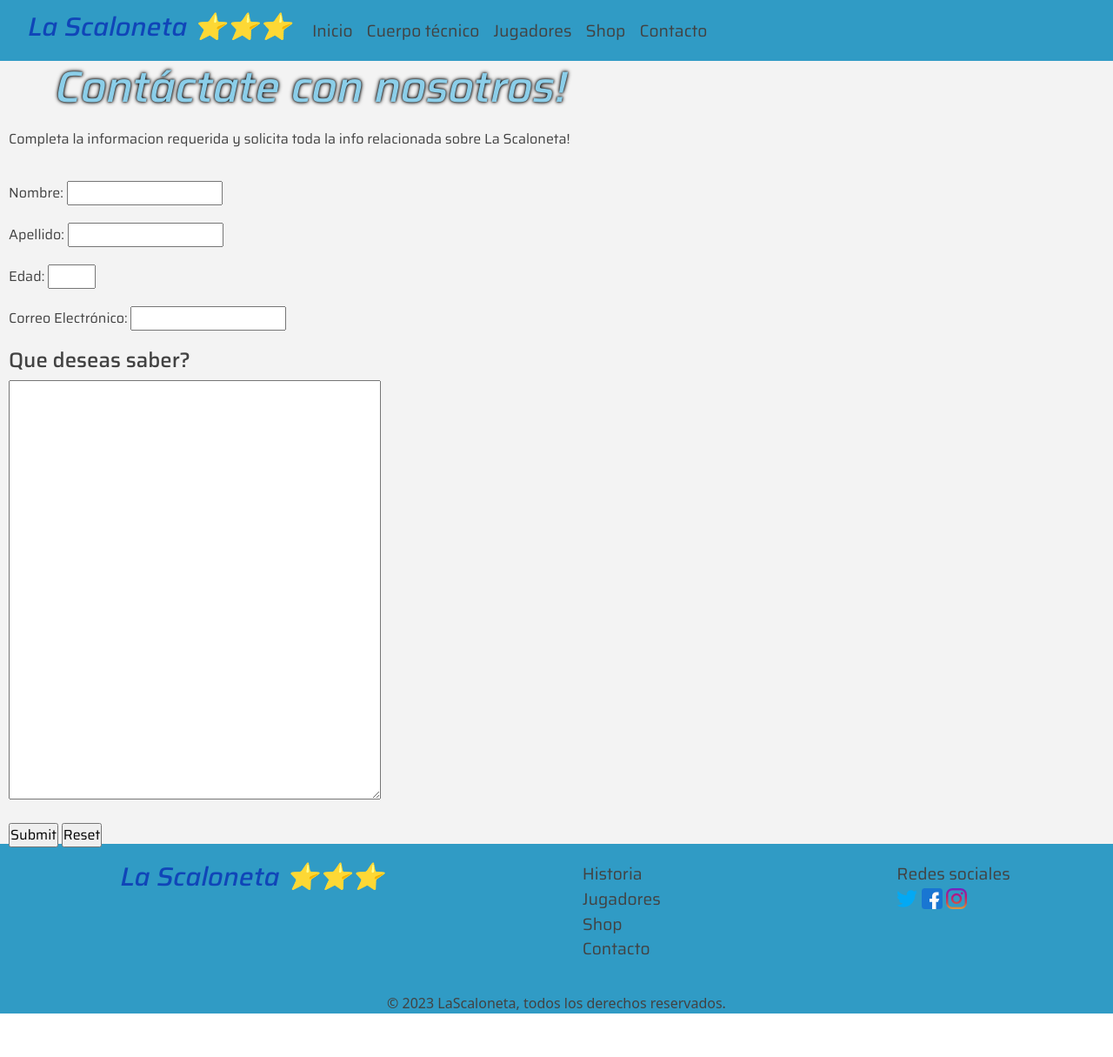
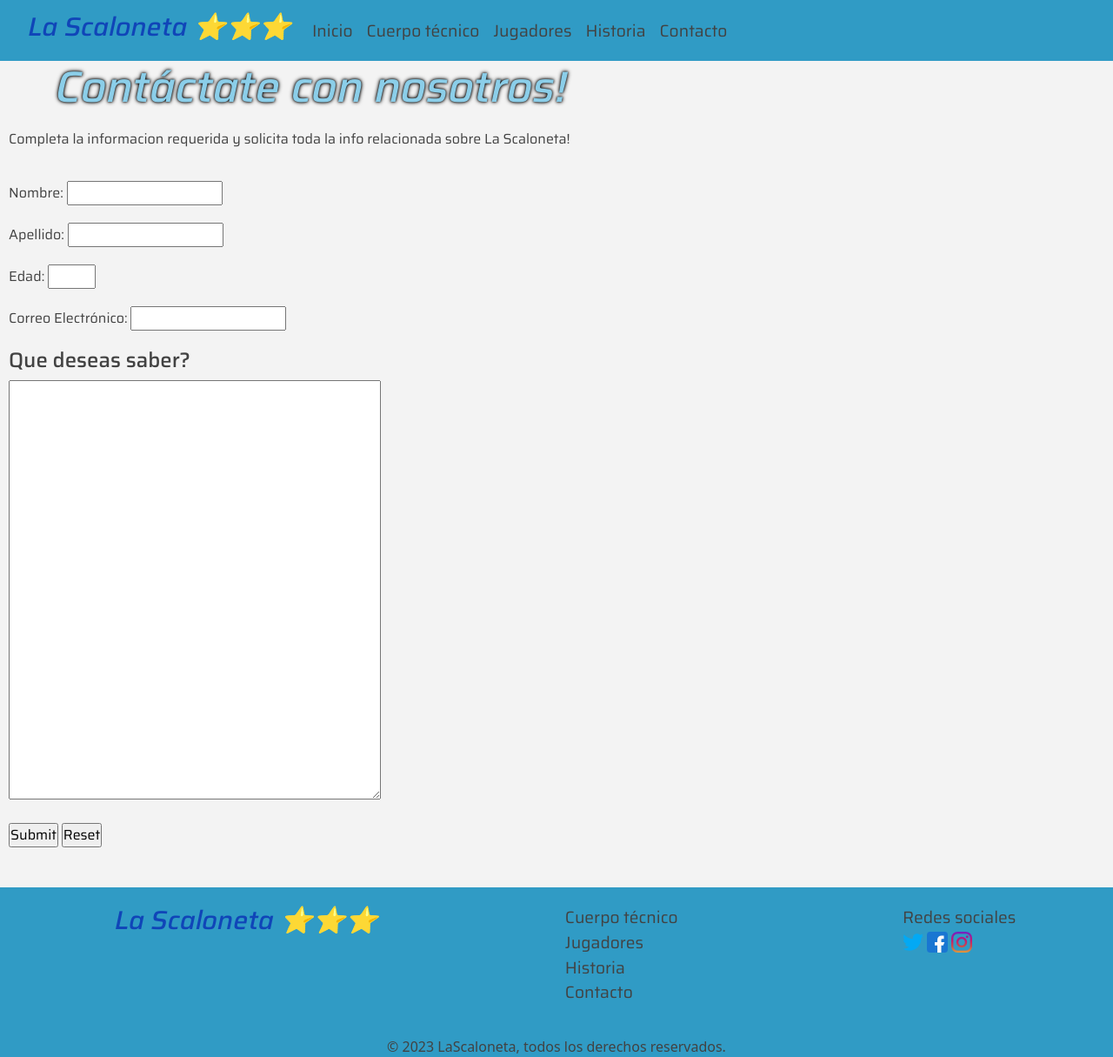
Before and after one commit to nec91/Cicchini-DesarrolloWeb-Comision-39390, a plain HTML site: page pages/contacto.html in a window 1280 px wide. Shown: the whole page at 87% size. Before the commit the page ends 1165 px from the top, so only its background shows below. Drawn offline with nearby package versions, Linux system fonts and the light colour scheme.

Commit message:
cambios estructurales de links

```diff
--- a/css/style.css
+++ b/css/style.css
@@ -163,7 +163,7 @@ main .principalImg {
 /* ---------------------------------contacto--------------------------------------- */
 .contact {
   background-color: #e9e9e98a;
-  height: 900px;
+  height: 950px;
 }
 .contact h3 {
   font-family: "Saira", sans-serif;
--- a/pages/contacto.html
+++ b/pages/contacto.html
@@ -35,7 +35,7 @@
                             <a class="nav-link" href="./jugadores.html">Jugadores</a>
                         </li>
                         <li class="nav-item">
-                            <a class="nav-link " href="./shop.html">Shop</a>
+                            <a class="nav-link " href="./historia.html">Historia</a>
                         </li>
                         <li class="nav-item">
                             <a class="nav-link " href="./contacto.html">Contacto</a>
@@ -89,9 +89,9 @@
                 <H2>La Scaloneta ⭐⭐⭐</H2>
             </a>
             <ul>
+                <li><a href="./tecnico.html">Cuerpo técnico</a></li>
+                <li><a href="./jugadores.html">Jugadores</a></li>
                 <li><a href="./historia.html">Historia</a></li>
-                <li><a href="./jugadores.html">Jugadores</a></li>
-                <li><a href="./shop.html">Shop</a></li>
                 <li><a href="./contacto.html">Contacto</a></li>
             </ul>
             <div>
```
Also changed, not shown: index.html (+6 -6 lines), pages/historia.html (renamed from pages/shop.html, +3 -3 lines), pages/jugadores.html (+3 -3 lines), pages/tecnico.html (+3 -3 lines).
